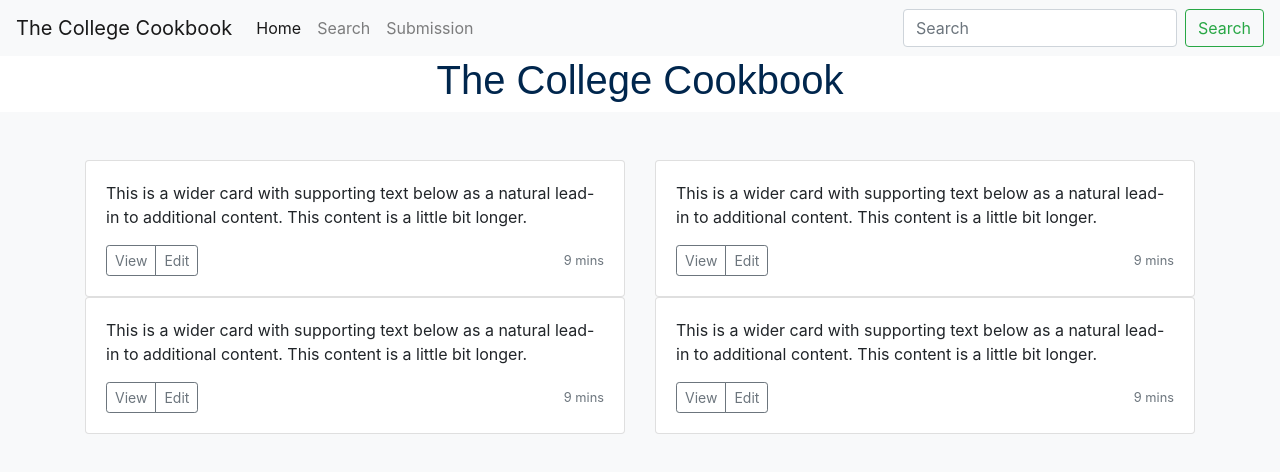
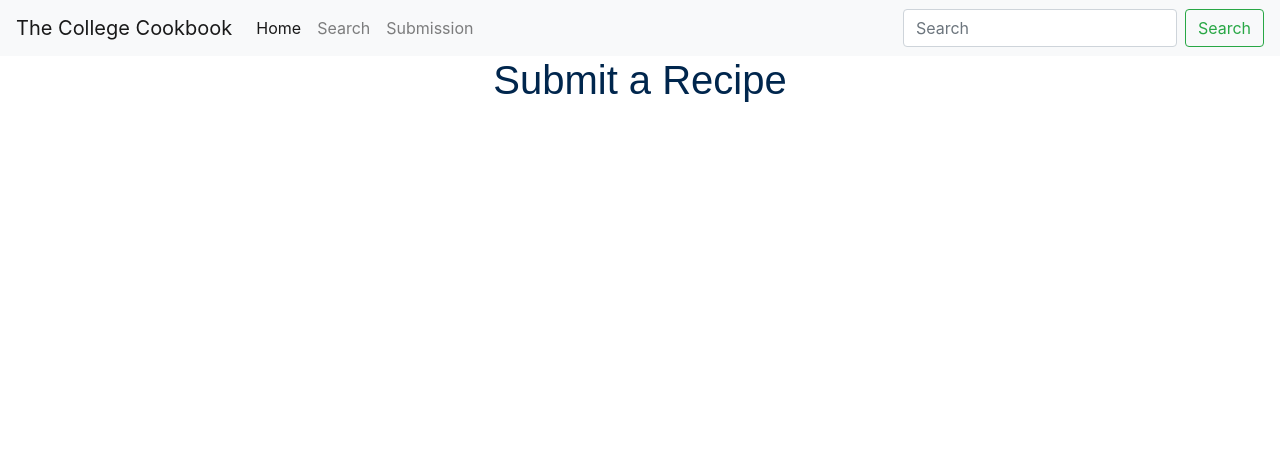
Before and after one commit to fang-charles/the-college-cookbook, an Angular app in the folder cookbook/: page /submit in a window 1280 px wide. Before the commit this address led to /. Shown: the top 472 px of the page. Built offline with nearby package versions, Linux system fonts and the light colour scheme.

Commit message:
new pages

```diff
--- a/cookbook/src/app/app-routing.module.ts
+++ b/cookbook/src/app/app-routing.module.ts
@@ -1,8 +1,14 @@
 import { NgModule } from '@angular/core';
 import { Routes, RouterModule } from '@angular/router';
+import {RecipeComponent} from './recipe/recipe.component';
+import {HomeComponent} from './home/home.component';
 
 
-const routes: Routes = [];
+const routes: Routes = [
+  { path: '', component: HomeComponent },
+  { path: 'submit', component: RecipeComponent },
+  { path: '**', redirectTo: '' },
+];
 
 @NgModule({
   imports: [RouterModule.forRoot(routes)],
--- a/cookbook/src/app/app.component.html
+++ b/cookbook/src/app/app.component.html
@@ -37,7 +37,7 @@
       <div class="collapse navbar-collapse" id="navbarTogglerDemo03">
         <ul class="navbar-nav mr-auto mt-2 mt-lg-0">
           <li class="nav-item active">
-            <a class="nav-link" href="#"
+            <a class="nav-link" routerLink="/"
               >Home <span class="sr-only">(current)</span></a
             >
           </li>
@@ -45,7 +45,7 @@
             <a class="nav-link" href="#">Search</a>
           </li>
           <li class="nav-item">
-            <a class="nav-link" href="#">Submission</a>
+            <a class="nav-link" routerLink="/submit">Submission</a>
           </li>
         </ul>
         <form class="form-inline my-2 my-lg-0">
@@ -62,130 +62,10 @@
       </div>
     </nav>
 
-    <div style="text-align:center">
-      <h1>{{ title }}</h1>
+    <!-- main content container -->
+
+    <div class="container">
+      <router-outlet></router-outlet>
     </div>
-
-    <div class="album py-5 bg-light">
-      <div class="container">
-        <div class="row">
-          <div class="col-md-6">
-            <div class="card mb-6 box-shadow">
-              <div class="card-body">
-                <p class="card-text">
-                  This is a wider card with supporting text below as a natural
-                  lead-in to additional content. This content is a little bit
-                  longer.
-                </p>
-                <div class="d-flex justify-content-between align-items-center">
-                  <div class="btn-group">
-                    <button
-                      type="button"
-                      class="btn btn-sm btn-outline-secondary"
-                    >
-                      View
-                    </button>
-                    <button
-                      type="button"
-                      class="btn btn-sm btn-outline-secondary"
-                    >
-                      Edit
-                    </button>
-                  </div>
-                  <small class="text-muted">9 mins</small>
-                </div>
-              </div>
-            </div>
-          </div>
-          <div class="col-md-6">
-            <div class="card mb-6 box-shadow">
-              <div class="card-body">
-                <p class="card-text">
-                  This is a wider card with supporting text below as a natural
-                  lead-in to additional content. This content is a little bit
-                  longer.
-                </p>
-                <div class="d-flex justify-content-between align-items-center">
-                  <div class="btn-group">
-                    <button
-                      type="button"
-                      class="btn btn-sm btn-outline-secondary"
-                    >
-                      View
-                    </button>
-                    <button
-                      type="button"
-                      class="btn btn-sm btn-outline-secondary"
-                    >
-                      Edit
-                    </button>
-                  </div>
-                  <small class="text-muted">9 mins</small>
-                </div>
-              </div>
-            </div>
-          </div>
-          <div class="col-md-6">
-            <div class="card mb-6 box-shadow">
-              <div class="card-body">
-                <p class="card-text">
-                  This is a wider card with supporting text below as a natural
-                  lead-in to additional content. This content is a little bit
-                  longer.
-                </p>
-                <div class="d-flex justify-content-between align-items-center">
-                  <div class="btn-group">
-                    <button
-                      type="button"
-                      class="btn btn-sm btn-outline-secondary"
-                    >
-                      View
-                    </button>
-                    <button
-                      type="button"
-                      class="btn btn-sm btn-outline-secondary"
-                    >
-                      Edit
-                    </button>
-                  </div>
-                  <small class="text-muted">9 mins</small>
-                </div>
-              </div>
-            </div>
-          </div>
-          <div class="col-md-6">
-            <div class="card mb-6 box-shadow">
-              <div class="card-body">
-                <p class="card-text">
-                  This is a wider card with supporting text below as a natural
-                  lead-in to additional content. This content is a little bit
-                  longer.
-                </p>
-                <div class="d-flex justify-content-between align-items-center">
-                  <div class="btn-group">
-                    <button
-                      type="button"
-                      class="btn btn-sm btn-outline-secondary"
-                    >
-                      View
-                    </button>
-                    <button
-                      type="button"
-                      class="btn btn-sm btn-outline-secondary"
-                    >
-                      Edit
-                    </button>
-                  </div>
-                  <small class="text-muted">9 mins</small>
-                </div>
-              </div>
-            </div>
-          </div>
-
-        </div>
-      </div>
-    </div>
-
-    <script src="js/scripts.js"></script>
   </body>
 </html>
--- a/cookbook/src/app/app.module.ts
+++ b/cookbook/src/app/app.module.ts
@@ -3,10 +3,14 @@ import { NgModule } from '@angular/core';
 
 import { AppRoutingModule } from './app-routing.module';
 import { AppComponent } from './app.component';
+import { RecipeComponent } from './recipe/recipe.component';
+import { HomeComponent } from './home/home.component';
 
 @NgModule({
   declarations: [
-    AppComponent
+    AppComponent,
+    RecipeComponent,
+    HomeComponent
   ],
   imports: [
     BrowserModule,
--- /dev/null
+++ b/cookbook/src/app/home/home.component.html
@@ -0,0 +1,125 @@
+<div style="text-align:center">
+  <h1>The College Cookbook</h1>
+</div>
+
+<div class="album py-5 bg-light">
+  <div class="container">
+    <div class="row">
+      <div class="col-md-6">
+        <div class="card mb-6 box-shadow">
+          <div class="card-body">
+            <p class="card-text">
+              This is a wider card with supporting text below as a natural
+              lead-in to additional content. This content is a little bit
+              longer.
+            </p>
+            <div class="d-flex justify-content-between align-items-center">
+              <div class="btn-group">
+                <button
+                  type="button"
+                  class="btn btn-sm btn-outline-secondary"
+                >
+                  View
+                </button>
+                <button
+                  type="button"
+                  class="btn btn-sm btn-outline-secondary"
+                >
+                  Edit
+                </button>
+              </div>
+              <small class="text-muted">9 mins</small>
+            </div>
+          </div>
+        </div>
+      </div>
+      <div class="col-md-6">
+        <div class="card mb-6 box-shadow">
+          <div class="card-body">
+            <p class="card-text">
+              This is a wider card with supporting text below as a natural
+              lead-in to additional content. This content is a little bit
+              longer.
+            </p>
+            <div class="d-flex justify-content-between align-items-center">
+              <div class="btn-group">
+                <button
+                  type="button"
+                  class="btn btn-sm btn-outline-secondary"
+                >
+                  View
+                </button>
+                <button
+                  type="button"
+                  class="btn btn-sm btn-outline-secondary"
+                >
+                  Edit
+                </button>
+              </div>
+              <small class="text-muted">9 mins</small>
+            </div>
+          </div>
+        </div>
+      </div>
+      <div class="col-md-6">
+        <div class="card mb-6 box-shadow">
+          <div class="card-body">
+            <p class="card-text">
+              This is a wider card with supporting text below as a natural
+              lead-in to additional content. This content is a little bit
+              longer.
+            </p>
+            <div class="d-flex justify-content-between align-items-center">
+              <div class="btn-group">
+                <button
+                  type="button"
+                  class="btn btn-sm btn-outline-secondary"
+                >
+                  View
+                </button>
+                <button
+                  type="button"
+                  class="btn btn-sm btn-outline-secondary"
+                >
+                  Edit
+                </button>
+              </div>
+              <small class="text-muted">9 mins</small>
+            </div>
+          </div>
+        </div>
+      </div>
+      <div class="col-md-6">
+        <div class="card mb-6 box-shadow">
+          <div class="card-body">
+            <p class="card-text">
+              This is a wider card with supporting text below as a natural
+              lead-in to additional content. This content is a little bit
+              longer.
+            </p>
+            <div class="d-flex justify-content-between align-items-center">
+              <div class="btn-group">
+                <button
+                  type="button"
+                  class="btn btn-sm btn-outline-secondary"
+                >
+                  View
+                </button>
+                <button
+                  type="button"
+                  class="btn btn-sm btn-outline-secondary"
+                >
+                  Edit
+                </button>
+              </div>
+              <small class="text-muted">9 mins</small>
+            </div>
+          </div>
+        </div>
+      </div>
+
+    </div>
+  </div>
+</div>
+
+<script src="js/scripts.js"></script>
--- /dev/null
+++ b/cookbook/src/app/home/home.component.ts
@@ -0,0 +1,15 @@
+import { Component, OnInit } from '@angular/core';
+
+@Component({
+  selector: 'app-home',
+  templateUrl: './home.component.html',
+  styleUrls: ['./home.component.css']
+})
+export class HomeComponent implements OnInit {
+  title: 'The College Cookbook';
+  constructor() { }
+
+  ngOnInit(): void {
+  }
+
+}
--- /dev/null
+++ b/cookbook/src/app/recipe/recipe.component.html
@@ -0,0 +1,3 @@
+<div style="text-align:center">
+  <h1>Submit a Recipe</h1>
+</div>
--- /dev/null
+++ b/cookbook/src/app/recipe/recipe.component.ts
@@ -0,0 +1,15 @@
+import { Component, OnInit } from '@angular/core';
+
+@Component({
+  selector: 'app-recipe',
+  templateUrl: './recipe.component.html',
+  styleUrls: ['./recipe.component.css']
+})
+export class RecipeComponent implements OnInit {
+
+  constructor() { }
+
+  ngOnInit(): void {
+  }
+
+}
```
Also changed, not shown: cookbook/src/app/home/home.component.css (added), cookbook/src/app/recipe/recipe.component.css (added), 2 other files (tests, documents, lock files or other folders).
